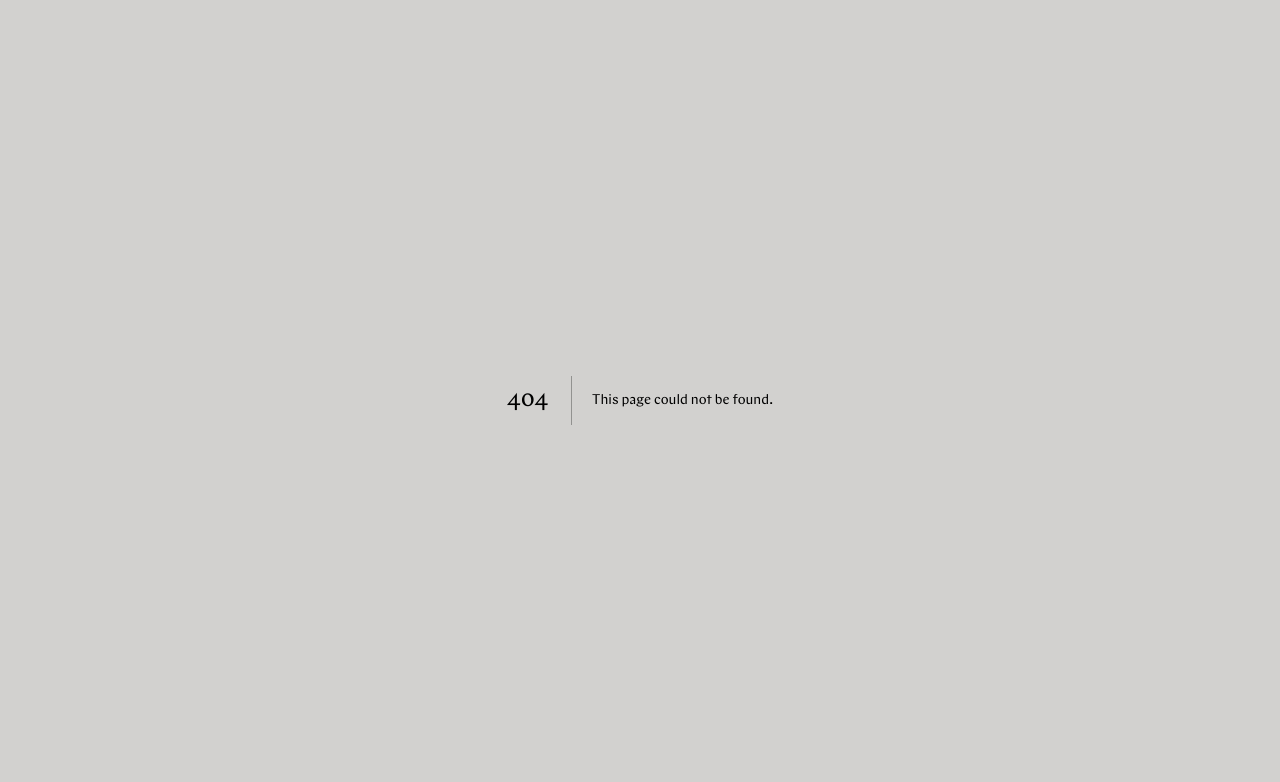
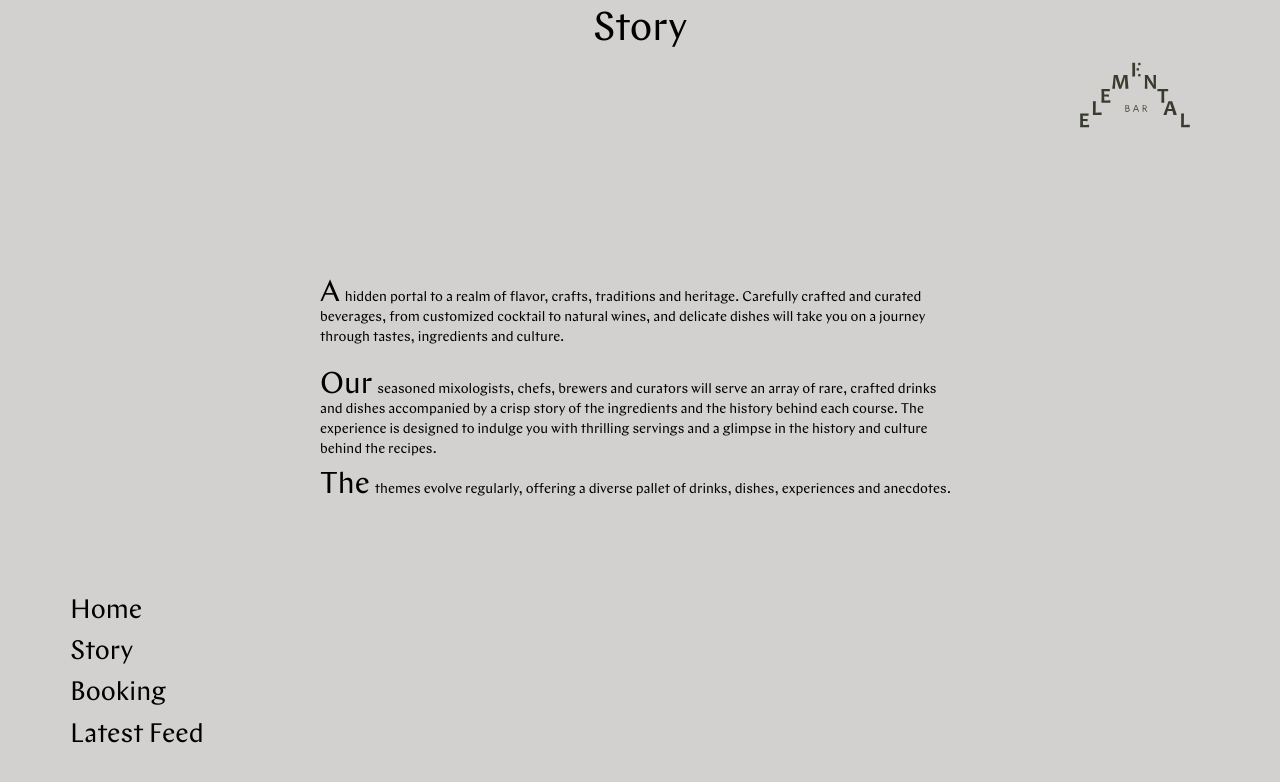
Before and after one commit to gunaindra/elementalbar, a Next.js app: page /story in a window 1280 px wide. Before the commit this address had no page. Shown: the top 782 px of the page. Built offline with nearby package versions, Linux system fonts and the light colour scheme.

Commit message:
feat: story-page

```diff
--- a/components/Menu/index.js
+++ b/components/Menu/index.js
@@ -2,14 +2,22 @@ import Link from "next/link";
 
 function Menu() {
   return (
-    <>
-      <ul className="absolute bottom-0 mb-10 ml-70px z-30 invisible hidden md:visible md:block">
+    <div className="absolute">
+      <ul className="fixed bottom-0 mb-10 ml-70px z-50 invisible hidden md:visible md:block">
         <li className="w-35 text-menu mb-2 ">
           <Link
             className="hover:text-brown hover:underline hover:decoration-2 hover:underline-offset-4"
             href={"/"}
           >
             Home
+          </Link>
+        </li>
+        <li className="w-35 text-menu mb-2 ">
+          <Link
+            className="hover:text-brown hover:underline hover:decoration-2 hover:underline-offset-4"
+            href={"/story"}
+          >
+            Story
           </Link>
         </li>
         <li className="w-35 text-menu mb-2 ">
@@ -29,7 +37,7 @@ function Menu() {
           </Link>
         </li>
       </ul>
-    </>
+    </div>
   );
 }
 
--- a/pages/index.js
+++ b/pages/index.js
@@ -28,12 +28,9 @@ export default function Home() {
       </div>
 
       {cardContext?.activeCard?.title && cardContext?.activeCard?.onHover ? (
+        <div className="absolute">
           <div
-          className={`z-30 mr-70px invisible hidden md:visible md:block text-end ${
-            cardContext?.activeCard?.onHover
-              ? "sticky-bottom absolute mb-10 "
-              : ""
-          }`}
+            className={`z-50 mr-70px invisible hidden md:visible md:block text-end bottom-0 right-0 fixed mb-10`}
           >
             <Link
               className="text-menu mb-2 text-brown underline decoration-2 underline-offset-4"
@@ -42,6 +39,7 @@ export default function Home() {
               {cardContext?.activeCard?.title}
             </Link>
           </div>
+        </div>
       ) : null}
     </div>
   );
--- /dev/null
+++ b/pages/story.js
@@ -0,0 +1,97 @@
+import { useEffect, useState, createRef } from "react";
+
+import siteData from "@/data/site";
+import { NextSeo } from "next-seo";
+
+import { TransitionGroup } from "react-transition-group";
+
+import { CSSTransition } from "react-transition-group";
+
+export default function Story() {
+  const [isMounted, setIsMounted] = useState(false);
+
+  const nodeRef = createRef(null);
+
+  useEffect(() => {
+    setIsMounted(true);
+  }, []);
+
+  return (
+    <div className="min-h-screen relative sm:px-0 w-screen md:px-250px ">
+      <NextSeo
+        title={siteData.siteName}
+        description={siteData.description}
+        openGraph={{
+          type: "website",
+          title: siteData.siteName,
+          description: siteData.description,
+          url: process.env.BASE_URL,
+          site_name: siteData.siteName,
+        }}
+      />
+
+      <div className="md:container md:mx-auto px-5">
+        <div className="mb-5">
+          <h1 className="text-heading text-center">Story</h1>
+        </div>
+
+        <TransitionGroup className="sm:block md:absolute md:top-1/2 md:left-1/2 md:transform md:-translate-x-1/2 md:-translate-y-1/2">
+          <CSSTransition
+            in={isMounted}
+            appear
+            unmountOnExit
+            ref={nodeRef}
+            timeout={200}
+            classNames={`story-text`}
+          >
+            <div className="story-text">
+              <div className="flex justify-between items-center pb-2 md:hidden">
+                <div className="w-3/5 h-200px">
+                  <img src="/assets/images/story-invitation.png" alt="story" />
+                </div>
+
+                <div className="w-2/5 text-right">
+                  <p className="sm:mb-1 md:mb-5 text-sm">
+                    <span className="drop-cap">A</span> hidden portal to a realm
+                    of flavor, crafts, traditions and heritage. Carefully
+                    crafted and curated beverages, from customized cocktail to
+                    natural wines, and delicate dishes will take you on a
+                    journey through tastes, ingredients and culture.
+                  </p>
+                </div>
+              </div>
+
+              <div className="hidden md:block text-sm pb-2">
+                <p className="sm:mb-1 md:mb-5 text-sm">
+                  <span className="drop-cap">A</span> hidden portal to a realm
+                  of flavor, crafts, traditions and heritage. Carefully crafted
+                  and curated beverages, from customized cocktail to natural
+                  wines, and delicate dishes will take you on a journey through
+                  tastes, ingredients and culture.
+                </p>
+              </div>
+
+              <p className="sm:mb-2 md:mb-2 sm:text-sm md:text-sm pb-2">
+                <span className="drop-cap">Our</span> seasoned mixologists,
+                chefs, brewers and curators will serve an array of rare, crafted
+                drinks and dishes accompanied by a crisp story of the
+                ingredients and the history behind each course. The experience
+                is designed to indulge you with thrilling servings and a glimpse
+                in the history and culture behind the recipes.
+              </p>
+
+              <p className="sm:mb-2 md:mb-2 sm:text-sm md:text-sm pb-2">
+                <span className="drop-cap">The</span> themes evolve regularly,
+                offering a diverse pallet of drinks, dishes, experiences and
+                anecdotes.
+              </p>
+            </div>
+          </CSSTransition>
+        </TransitionGroup>
+      </div>
+    </div>
+  );
+}
+
+Story.title = "Home";
+Story.layout = "LandingLayout";
--- a/styles/globals.css
+++ b/styles/globals.css
@@ -52,6 +52,26 @@
 
 .stack-image {
   cursor: pointer;
+}
+
+.drop-cap {
+  font-size: 30px;
+  padding-right: 2px
+}
+
+.story-text-appear {
+  opacity: 0;
+  transform: translate(0, 50px);
+}
+
+.story-text-appear-active {
+  opacity: 0;
+}
+
+.story-text-appear-done {
+  opacity: 1;
+  transition: opacity 1000ms ease-in-out, transform 1200ms;
+  transform: translate(0, 0);
 }
 
 @media only screen and (max-width: 600px) {
@@ -150,7 +170,7 @@
   }
 
   .sticky-bottom {
-    position: "sticky" !important;
+    position: "absolute" !important;
     bottom: 0;
     right: 0;
   }
```
Also changed, not shown: public/assets/images/story-invitation.png (added). Lines whose indentation alone changed are shown as unchanged.
